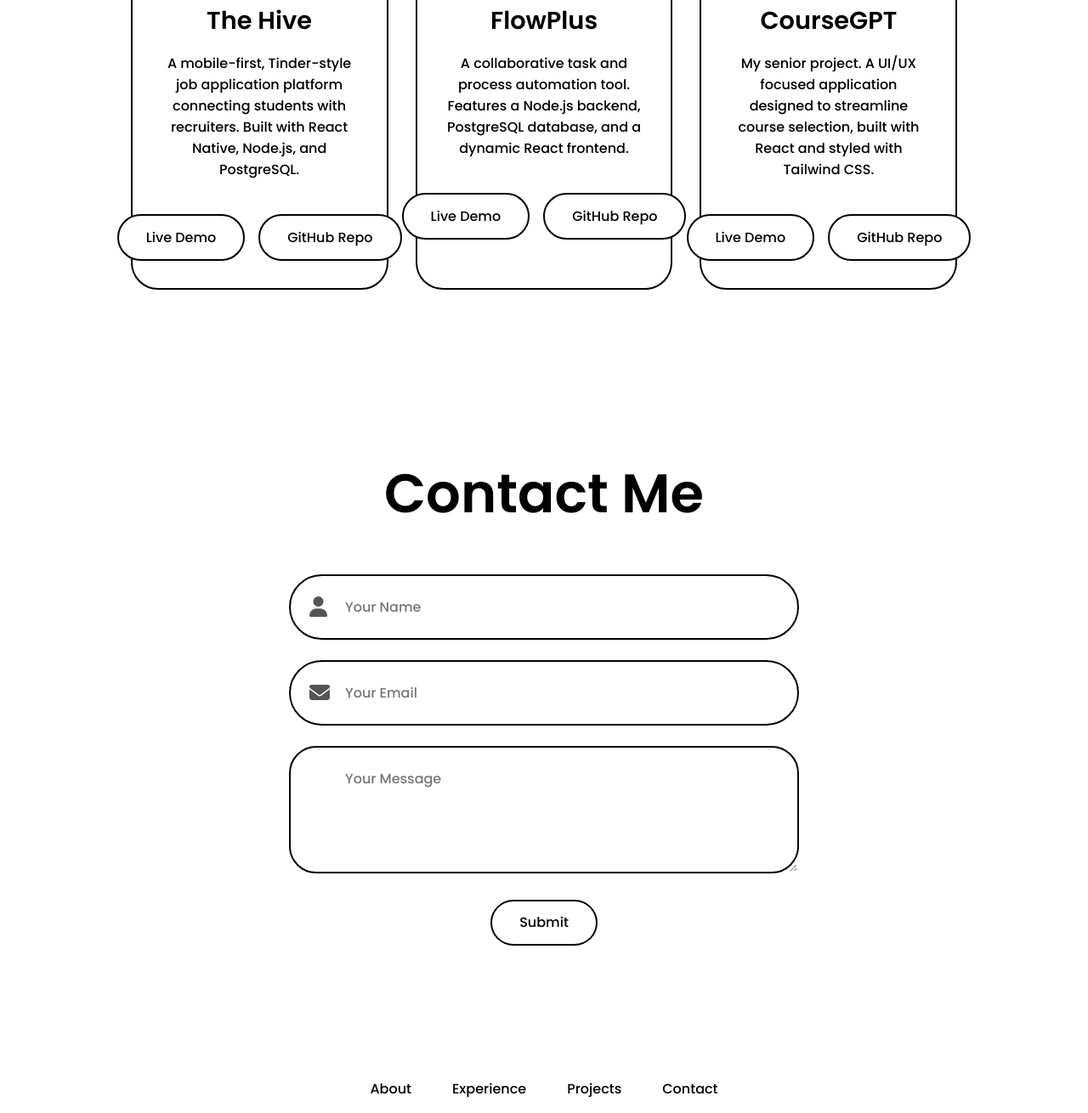
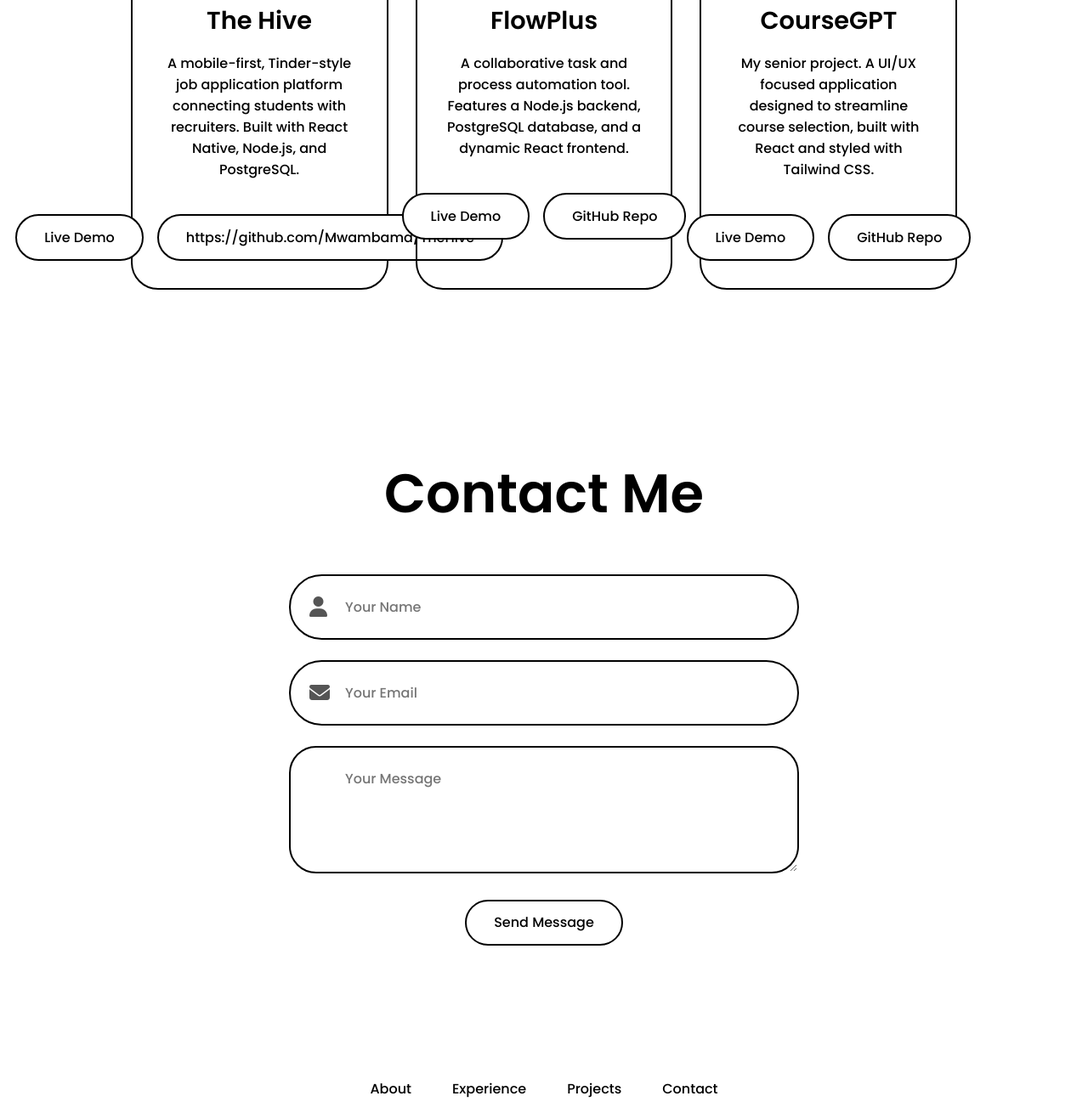
Before and after one commit to Mwambama/MyPortfolio, a plain HTML site: page index.html in a window 1280 px wide. Shown: the part 2293-3603 px from the top of the page at 85% size. Drawn offline with Linux system fonts and the light colour scheme.

Commit message:
message logic, formspree implemenet as server

```diff
--- a/index.html
+++ b/index.html
@@ -85,7 +85,7 @@
                 <p>A mobile-first, Tinder-style job application platform connecting students with recruiters. Built with React Native, Node.js, and PostgreSQL.</p>
                 <div class="btn-group">
                     <a href="#" class="btn">Live Demo</a>
-                    <a href="#" class="btn">GitHub Repo</a>
+                    <a href="#" class="btn">https://github.com/Mwambama/TheHive</a>
                 </div>
             </div>
             <div class="project-card">
@@ -111,19 +111,24 @@
 
     <section class="contact" id="contact">
     <h2 class="section-title">Contact Me</h2>
-        <form action="#" class="contact-form">
+
+    <form action="https://formspree.io/f/mzzjkjdy" method="POST" class="contact-form">
+
         <div class="input-group">
             <i class="fa-solid fa-user"></i>
             <input type="text" name="name" placeholder="Your Name" required>
         </div>
+
         <div class="input-group">
             <i class="fa-solid fa-envelope"></i>
             <input type="email" name="email" placeholder="Your Email" required>
         </div>
+
         <div class="input-group">
             <textarea name="message" placeholder="Your Message" required></textarea>
         </div>
-            <button type="submit" class="btn">Submit</button>
+
+        <button type="submit" class="btn">Send Message</button>
     </form>
 </section>
 
```
Lines whose indentation alone changed are shown as unchanged.
